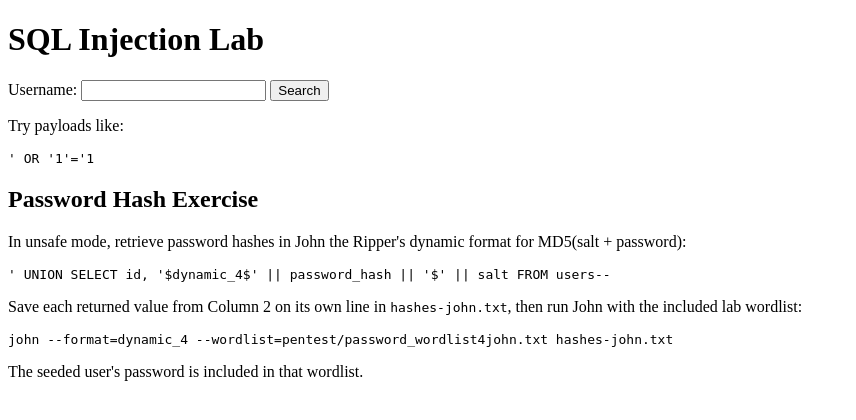
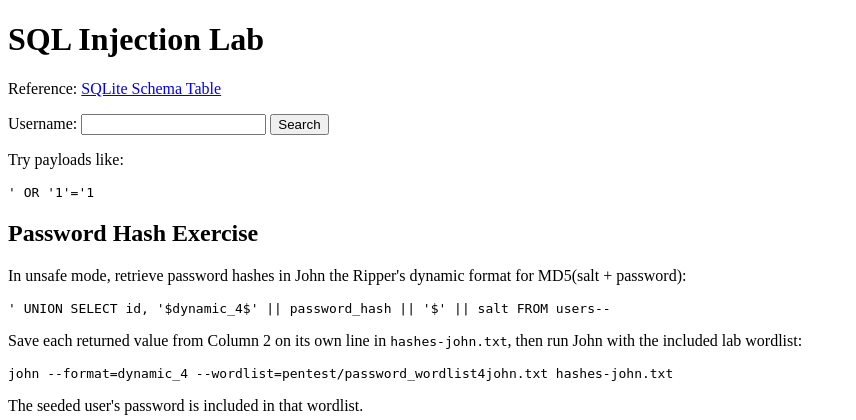
Before and after one commit to kucukkgl/fusionsec-lab, a Flask app: page /pentest/sqli in a window 1280 px wide. Shown: the top 420 px of the page, without its empty margins (0-856 px from the left). Run offline with Flask 2, Linux system fonts and the light colour scheme.

Commit message:
sqli cleanup

```diff
--- a/app.py
+++ b/app.py
@@ -201,7 +201,6 @@ Disallow: /pentest/login
 Disallow: /pentest/signup
 Disallow: /pentest/welcome
 Disallow: /pentest/logout
-Disallow: /pentest/sqli
 Disallow: /admin/toggle-sqli
 Disallow: /kucukkgl
 """
--- a/templates/index.html
+++ b/templates/index.html
@@ -33,7 +33,6 @@
         <h2>Pentest Modules</h2>
         <a href="/pentest/signup">Sign up</a>
         <a href="/pentest/login">Login</a>
-        <a href="/pentest/sqli">SQL Injection Demo</a>
     </div>
 
     <div class="section">
--- a/templates/pentest_welcome.html
+++ b/templates/pentest_welcome.html
@@ -9,7 +9,6 @@
     <h1>Welcome to the Pentest Lab</h1>
     <p>You are logged in as {{ username }}.</p>
     <p>School ID (training data): {{ school_id }}</p>
-    <p><a href="/pentest/sqli">Open the SQL Injection Lab</a></p>
     <form action="/pentest/logout" method="post">
         <button type="submit">Log out</button>
     </form>
--- a/templates/sqli.html
+++ b/templates/sqli.html
@@ -6,6 +6,10 @@
 </head>
 <body>
     <h1>SQL Injection Lab</h1>
+    <p>
+        Reference:
+        <a href="https://www.sqlite.org/schematab.html" target="_blank" rel="noopener noreferrer">SQLite Schema Table</a>
+    </p>
 
     <form action="/pentest/sqli" method="get">
         <label for="username">Username:</label>
```
